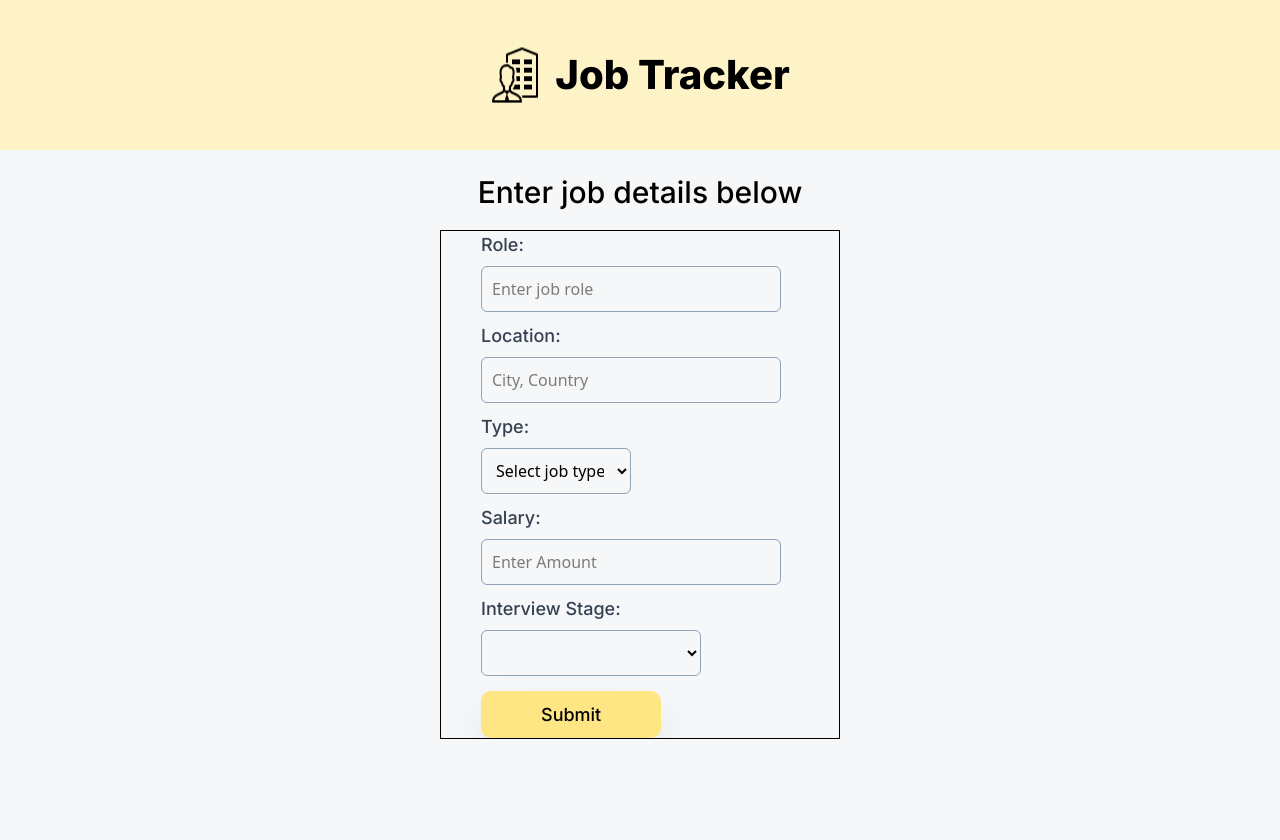
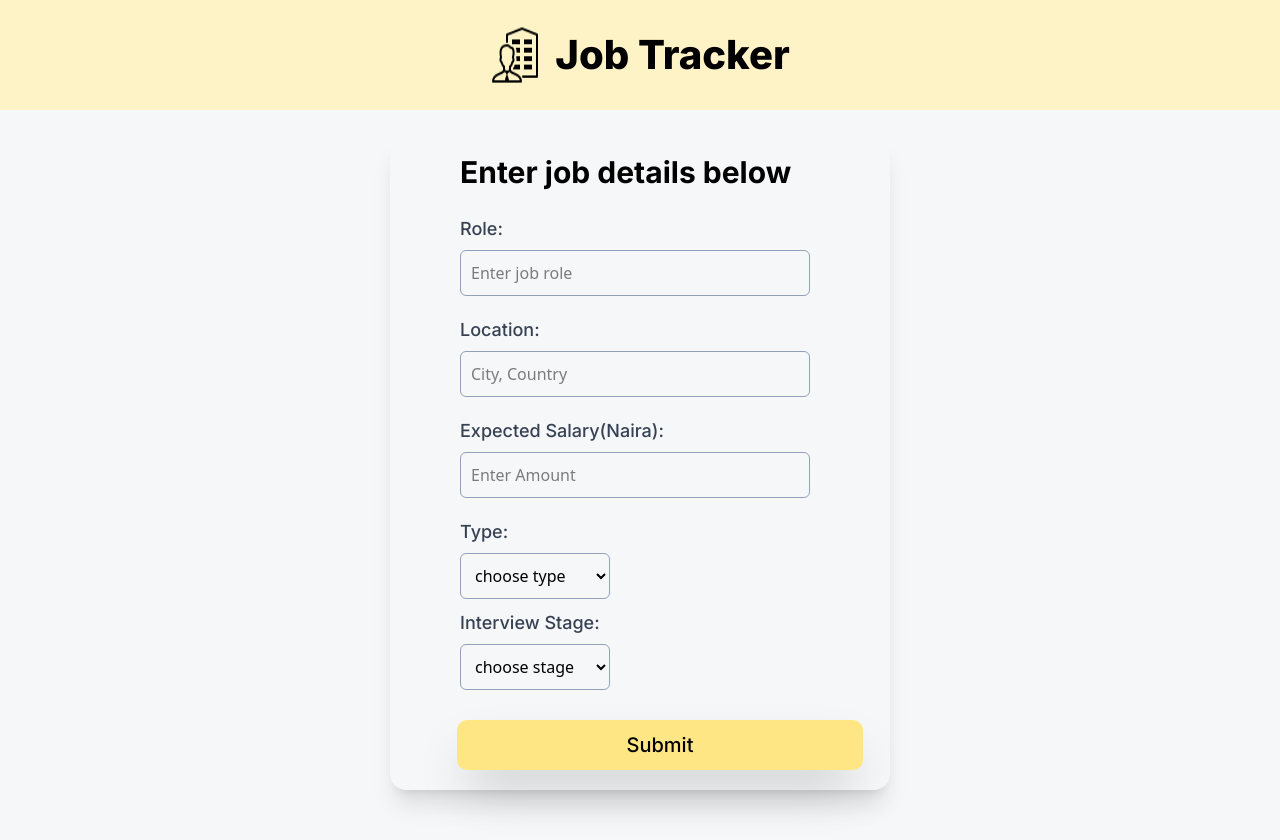
Before and after one commit to Bigbilly-github/job-application-tracker, a React (Vite) app: page / in a window 1280 px wide. Before the commit the page ends 800 px from the top, so only its background shows below. Built offline with nearby package versions, Linux system fonts and the light colour scheme.

Commit message:
adding additional styling to the form in the main component and header

```diff
--- a/src/components/header.jsx
+++ b/src/components/header.jsx
@@ -6,7 +6,7 @@ function Header (){
 
     return(
         <>
-          <header className=" h-[150px] bg-amber-100  flex  items-center justify-center fixed left-0 right-0 ">
+          <header className=" h-[110px] bg-amber-100  flex  items-center justify-center fixed left-0 right-0 ">
             <div className='flex gap-[15px]'>
                 <img src={logo} alt="website logo" />
                 <h1 className="font-inter text-[40px] font-extrabold ">
--- a/src/components/main.jsx
+++ b/src/components/main.jsx
@@ -3,62 +3,112 @@
 
 function Main () {
 
+    const textInputEl = [
+        {
+            labeltext: "Role",
+            for: "jobrole",
+            type: "text",
+            id: "jobrole",
+            name:" jobrole",
+            placeholder: "Enter job role"
+        },
+
+        {
+            labeltext: "Location",
+            for: "location",
+            type: "text",
+            id: "location",
+            name:"location",
+            placeholder: "City, Country"
+        },
+        {
+            labeltext: "Expected Salary(Naira)",
+            for: "salary",
+            type: "number",
+            id: "salary",
+            name:"salary",
+            placeholder: "Enter Amount"
+        }
+    ]
+
+    const optionsTextEl = [
+        {
+            labeltext: "Type",
+            for: "jobtype",
+            id: "jobtype",
+            name:"jobtype",
+            option1: "choose type",
+            value1: "",
+            option2: "hybrid",
+            value2: "hybrid",
+            option3: "on-site",
+            value3: "onsite",
+            option4: "remote",
+            value4: "remote",
+
+
+
+        },
+        {
+            labeltext: "Interview Stage",
+            for: "jobstage",
+            id: "jobstage",
+            name:"jobstage",
+            option1: "choose stage",
+            value1: "",
+            option2: "Applied",
+            value2: "applied",
+            option3: "1st Interview",
+            value3: "interview",
+            option4: "Final Interview",
+            value4: "finalinterview",
+
+
+
+        }
+    ]
+
 
     return(
         <>
-        <section className="w-[100%] h-auto mt-[150px]  flex-col  pt-[20px] flex items-center">
-            <h1 className="font-medium  font-inter text-[30px] mb-0">
-                Enter job details below
-            </h1>
+        <section className="w-[100%] h-[90vh] mt-[120px]  flex-col   flex items-center">
 
-            <form  className=" mt-[15px] w-[400px] border pl-[40px] ">
-                <div className="flex flex-col gap-[8px] mb-[10px]">
-                    <label htmlFor="jobrole" className=" text-[18px] font-medium text-gray-700 font-inter"> Role:  </label>
-                    <input type="text" id="jobrole" name="jobrole"  placeholder="Enter job role" className="py-[10px] px-[10px] w-[300px] rounded-[6px] border border-slate-400" required/>
+
+            <form  className=" mt-[15px] w-[500px] flex flex-col bg-[#F6F7F8] items-center pl-[40px] border-0 shadow-xl pt-[15px] pb-[20px] rounded-2xl ">
+
+                <h1 className="font-bold  font-inter text-[30px]  w-[400px] mb-[20px]">
+                    Enter job details below
+                </h1>
+
+                {textInputEl.map((list)=>  <div className="flex flex-col gap-[8px] mb-[20px] w-[400px]">
+                    <label htmlFor={list.for} className=" text-[18px] font-medium text-gray-700 font-inter"> {list.labeltext}:  </label>
+                    <input type={list.type} id={list.id} name={list.name}  placeholder={list.placeholder} className="py-[10px] px-[10px] w-[350px] rounded-[6px] border border-slate-400" required/>
 
                 </div>
+                )}
 
 
-                <div className="flex flex-col gap-[8px] mb-[10px]">
-                    <label htmlFor="location" className=" text-[18px]  font-medium  text-gray-700 font-inter"> Location:  </label>
-                    <input type="text" id="location" name="location"  placeholder="City, Country" className="py-[10px] w-[300px] px-[10px] border rounded-[6px]  border-slate-400" required/>
 
-                </div>
 
-                <div className="flex flex-col gap-[8px] mb-[10px]">
+               { optionsTextEl.map ((list) => <div className="flex flex-col gap-[8px] w-[400px]  mb-[10px]">
 
-                    <label htmlFor="jobtype" className=" text-[18px]  font-medium text-gray-700 rounded-[6px]  font-inter"> Type:  </label>
+                    <label htmlFor={list.for} className=" text-[18px]  font-medium text-gray-700 rounded-[6px]  font-inter"> {list.labeltext}:  </label>
 
-                   <select name="jobtype" id="jobtype" className="p-[10px] w-[150px] rounded-[6px]  border border-slate-400">
-                        <option value="">Select job type</option>
-                        <option value="hybrid"> Hybrid</option>
-                        <option value="onsite"> On-site</option>
-                        <option value="remote"> Remote</option>
+                   <select name={list.name} id={list.id} className="p-[10px] w-[150px] rounded-[6px]  border border-slate-400" required>
+                        <option value={list.value1}>{list.option1}</option>
+                        <option value={list.value1}> {list.option2}</option>
+                        <option value={list.value1}> {list.option3}</option>
+                        <option value={list.value1}> {list.option4}</option>
                    </select>
 
                 </div>
+    )}
 
-                <div className="flex flex-col gap-[8px] mb-[10px]">
-                    <label htmlFor="salary" className=" text-[18px]  font-medium  text-gray-700 font-inter"> Salary:  </label>
-                    <input type="number" id="salary" name="salary"  placeholder="Enter Amount" className="py-[10px] w-[300px] px-[10px] rounded-[6px]  border border-slate-400" required/>
 
-                </div>
 
-                <div className="flex flex-col gap-[8px] mb-[15px]">
 
-                    <label htmlFor="jobtype" className=" text-[18px]  font-medium  text-gray-700 font-inter"> Interview Stage:  </label>
 
-                    <select name="jobtype" id="jobtype" className="p-[10px] w-[220px] border rounded-[6px]  border-slate-400">
-                        <option value=""></option>
-                        <option value="applied"> Applied</option>
-                        <option value="hrscreening"> Hr screening</option>
-                        <option value="interview"> Interview</option>
-                        <option value="finalinterview"> Interview</option>
-                    </select>
-
-                </div>
-
-                <button type="submit" className="px-[60px] font-medium mx-auto bg-amber-200 py-[10px] font-inter text-[18px] rounded-[10px] shadow-2xl">
+                <button type="submit" className="px-[170px] mt-[20px] font-medium mx-auto bg-amber-200 py-[10px] font-inter text-[20px] rounded-[10px] shadow-2xl">
                     Submit
 
                 </button>
```
